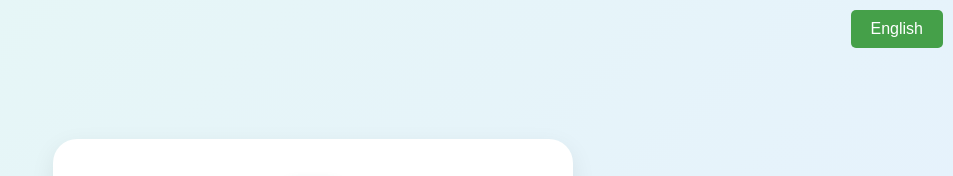
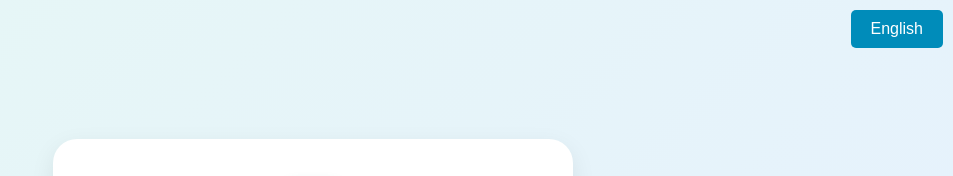
Before and after one commit to AmMaR1922/MLPFront, a plain HTML site: page index.html in a window 1280 px wide. In both pictures the pointer is over the button "English". Shown: the top 176 px of the page, without its empty margins (327-1280 px from the left). Drawn offline with Linux system fonts and the light colour scheme.

Commit message:
Updatebutton

```diff
--- a/css/LangTranslate.css
+++ b/css/LangTranslate.css
@@ -18,7 +18,7 @@ body.rtl {
 }
 
 .lang-toggle-btn:hover {
-    background-color: #45a049;
+    background-color: #008CBA;
 }
 
 .lang-toggle-btn.active {
```
